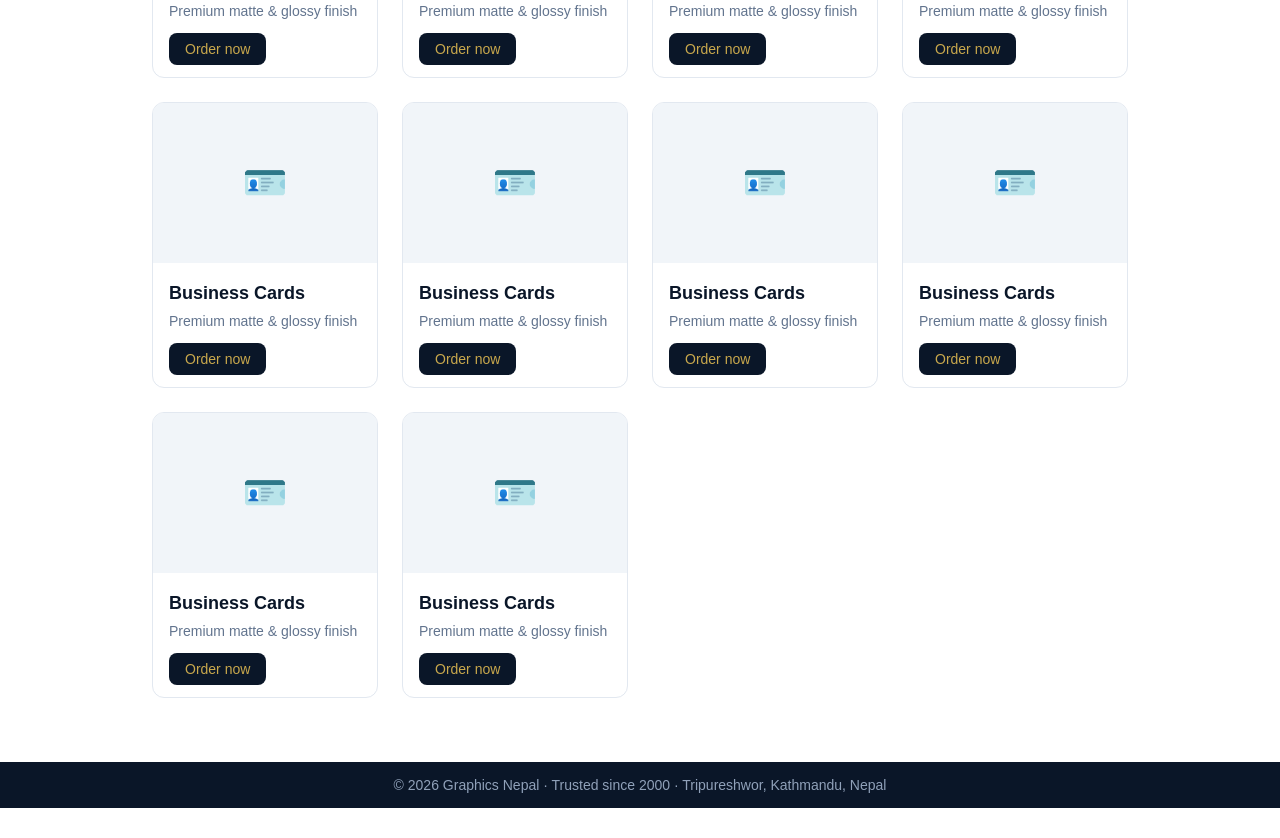
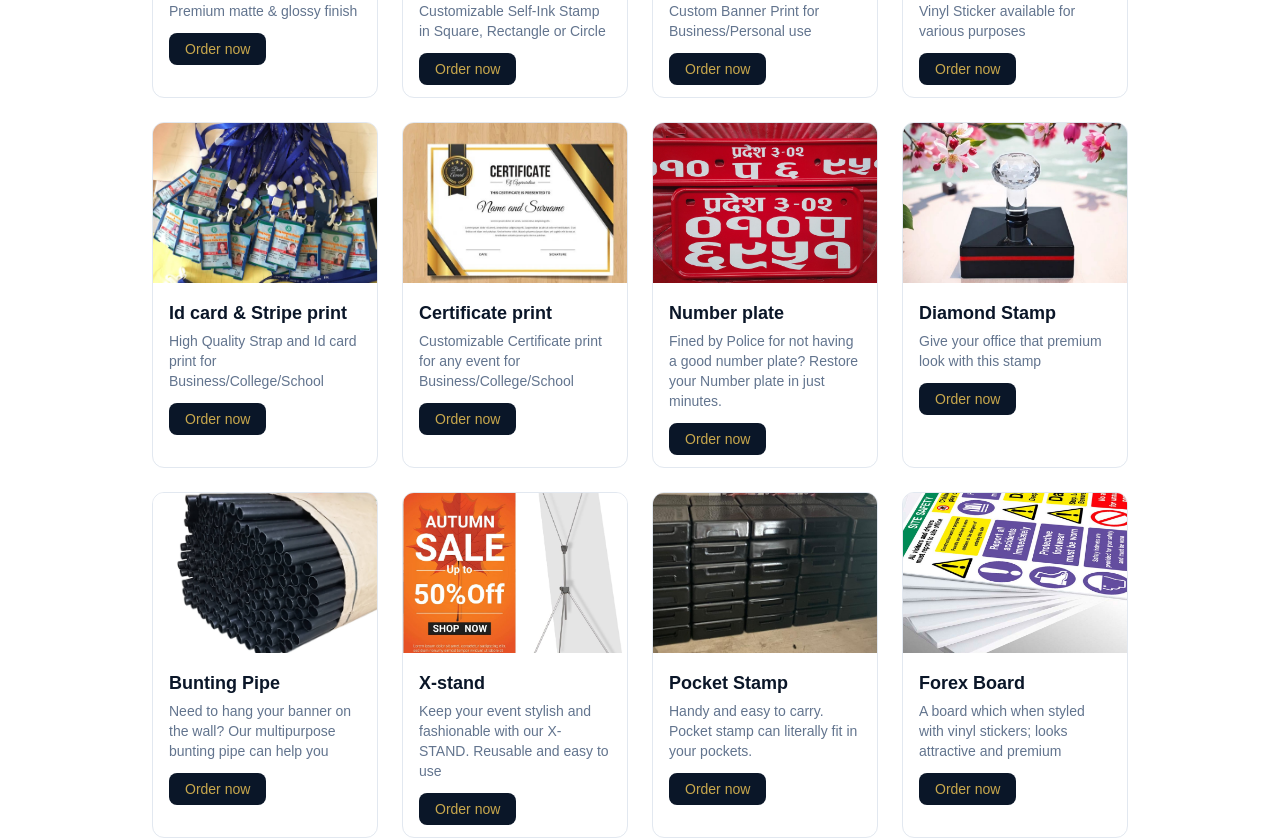
Before and after one commit to Lordwick5/Graphics-Nepal, a Next.js app: page /products in a window 1280 px wide. Shown: the part 540-1378 px from the top of the page. Before the commit the page ends 1348 px from the top, so only its background shows below. Built offline with nearby package versions, Linux system fonts and the light colour scheme.

Commit message:
fix: updated the products contents

```diff
--- a/app/products/page.tsx
+++ b/app/products/page.tsx
@@ -10,65 +10,86 @@
   },
   {
     id: 2,
-    name: "Business Cards",
-    image: "",
-    desc: "Premium matte & glossy finish",
+    name: "Self-ink Stamp",
+    image: "/stamp_self ink.jpg",
+    desc: "Customizable Self-Ink Stamp in Square, Rectangle or Circle",
     emoji: "🪪",
   },
   {
     id: 3,
-    name: "Business Cards",
-    image: "",
-    desc: "Premium matte & glossy finish",
+    name: "Flex/Banner Print",
+    image: "/flex_print.jpg",
+    desc: "Custom Banner Print for Business/Personal use",
     emoji: "🪪",
   },
   {
     id: 4,
-    name: "Business Cards",
-    image: "",
-    desc: "Premium matte & glossy finish",
+    name: "Vinyl Sticker",
+    image: "/vinyl_sticker.jpg",
+    desc: "Vinyl Sticker available for various purposes",
     emoji: "🪪",
   },
   {
     id: 5,
-    name: "Business Cards",
-    image: "",
-    desc: "Premium matte & glossy finish",
+    name: "Id card & Stripe print",
+    image: "/idcard.jpg",
+    desc: "High Quality Strap and Id card print for Business/College/School",
     emoji: "🪪",
   },
   {
     id: 6,
-    name: "Business Cards",
-    image: "",
-    desc: "Premium matte & glossy finish",
+    name: "Certificate print",
+    image: "/certificate.jpg",
+    desc: "Customizable Certificate print for any event for Business/College/School",
     emoji: "🪪",
   },
   {
     id: 7,
-    name: "Business Cards",
-    image: "",
-    desc: "Premium matte & glossy finish",
+    name: "Number plate",
+    image: "/number_plate.jpg",
+    desc: "Fined by Police for not having a good number plate? Restore your Number plate in just minutes.",
     emoji: "🪪",
   },
   {
     id: 8,
-    name: "Business Cards",
-    image: "",
-    desc: "Premium matte & glossy finish",
+    name: "Diamond Stamp",
+    image: "/diamond_stamp.jpg",
+    desc: "Give your office that premium look with this stamp",
     emoji: "🪪",
   },
   {
     id: 9,
-    name: "Business Cards",
-    image: "",
-    desc: "Premium matte & glossy finish",
+    name: "Bunting Pipe",
+    image: "/PVCPIPEA-1-2500x2500.jpg",
+    desc: "Need to hang your banner on the wall? Our multipurpose bunting pipe can help you",
     emoji: "🪪",
   },
   {
     id: 10,
-    name: "Business Cards",
-    image: "",
-    desc: "Premium matte & glossy finish",
+    name: "X-stand",
+    image: "/xstand_banner.jpg",
+    desc: "Keep your event stylish and fashionable with our X-STAND. Reusable and easy to use",
+    emoji: "🪪",
+  },
+  {
+    id: 11,
+    name: "Pocket Stamp",
+    image: "/pocket_stamp.jpg",
+    desc: "Handy and easy to carry. Pocket stamp can literally fit in your pockets.",
+    emoji: "🪪",
+  },
+  {
+    id: 12,
+    name: "Forex Board",
+    image: "/Forex_board.jpg",
+    desc: "A board which when styled with vinyl stickers; looks attractive and premium",
+    emoji: "🪪",
+  },
+  {
+    id: 13,
+    name: "Award & medals",
+    image: "/award.jpg",
+    desc: "Awards & medals for your special event",
     emoji: "🪪",
   },
 ];
```
